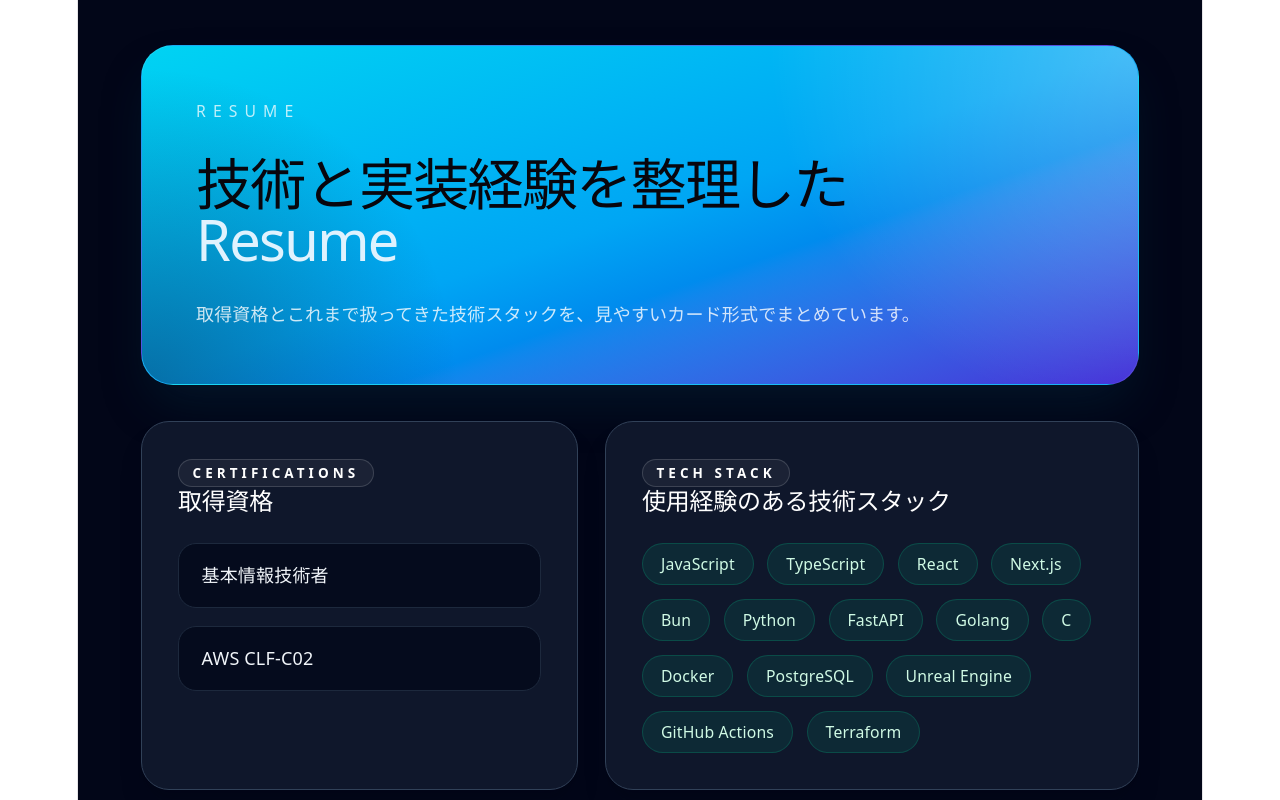
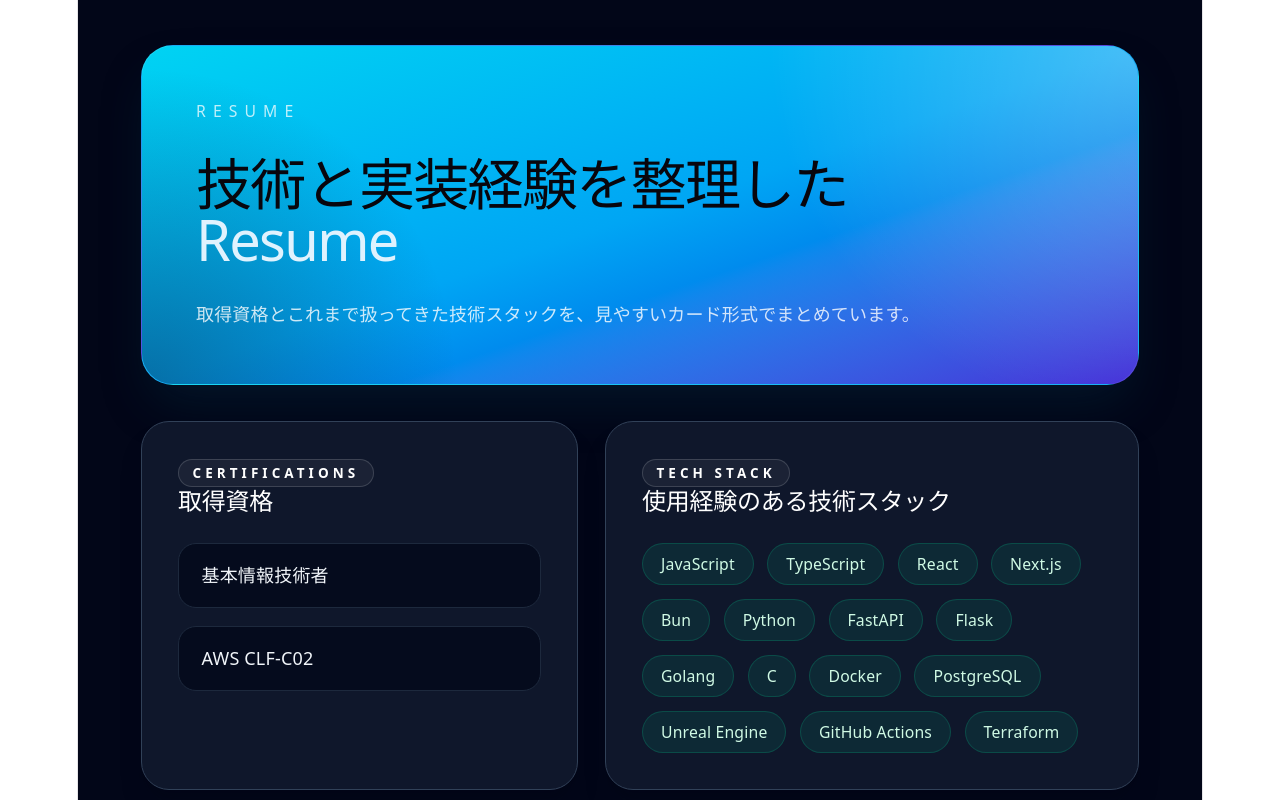
Before and after one commit to ym28-it/cloud_resume_challenge, a React (Vite) app in the folder frontend/: page / in a window 1280 px wide. Shown: the top 800 px of the page. Built offline with nearby package versions, Linux system fonts and the light colour scheme; no server answers.

Commit message:
update techStack

```diff
--- a/frontend/src/Contents.tsx
+++ b/frontend/src/Contents.tsx
@@ -10,6 +10,7 @@ const techStack = [
   "Bun",
   "Python",
   "FastAPI",
+  "Flask",
   "Golang",
   "C",
   "Docker",
```
